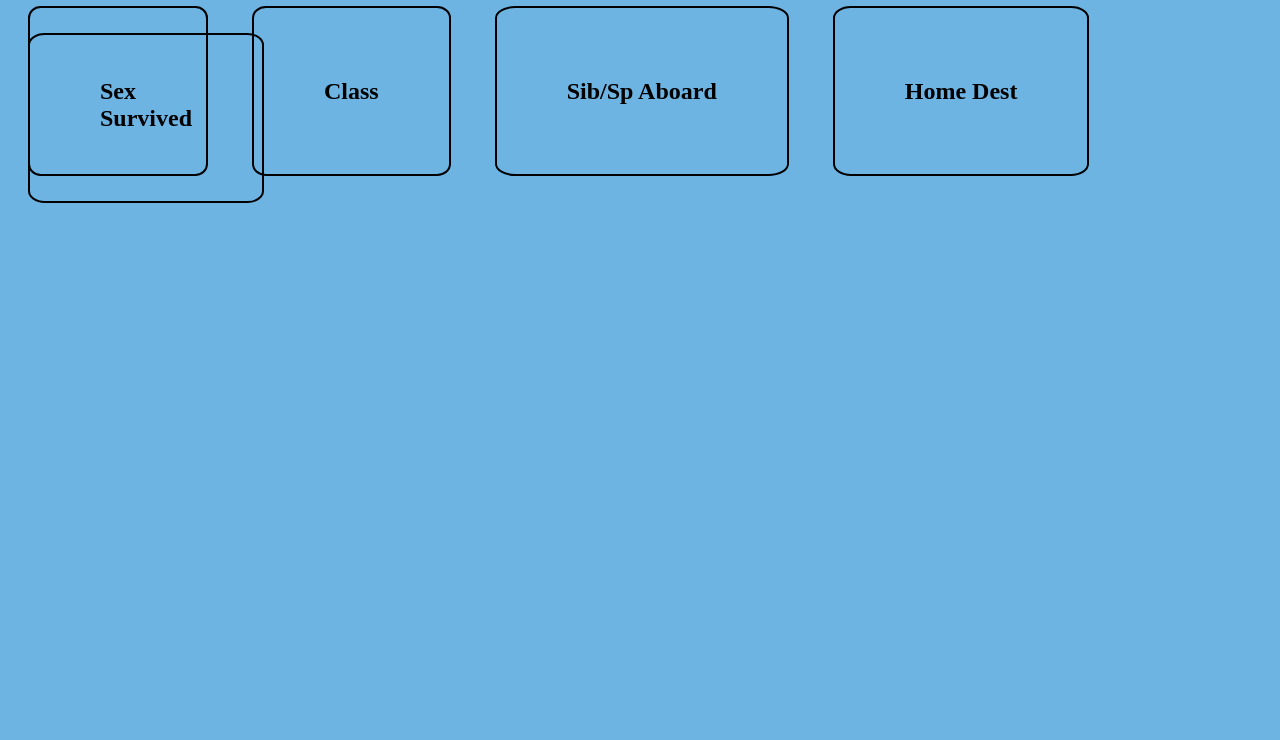
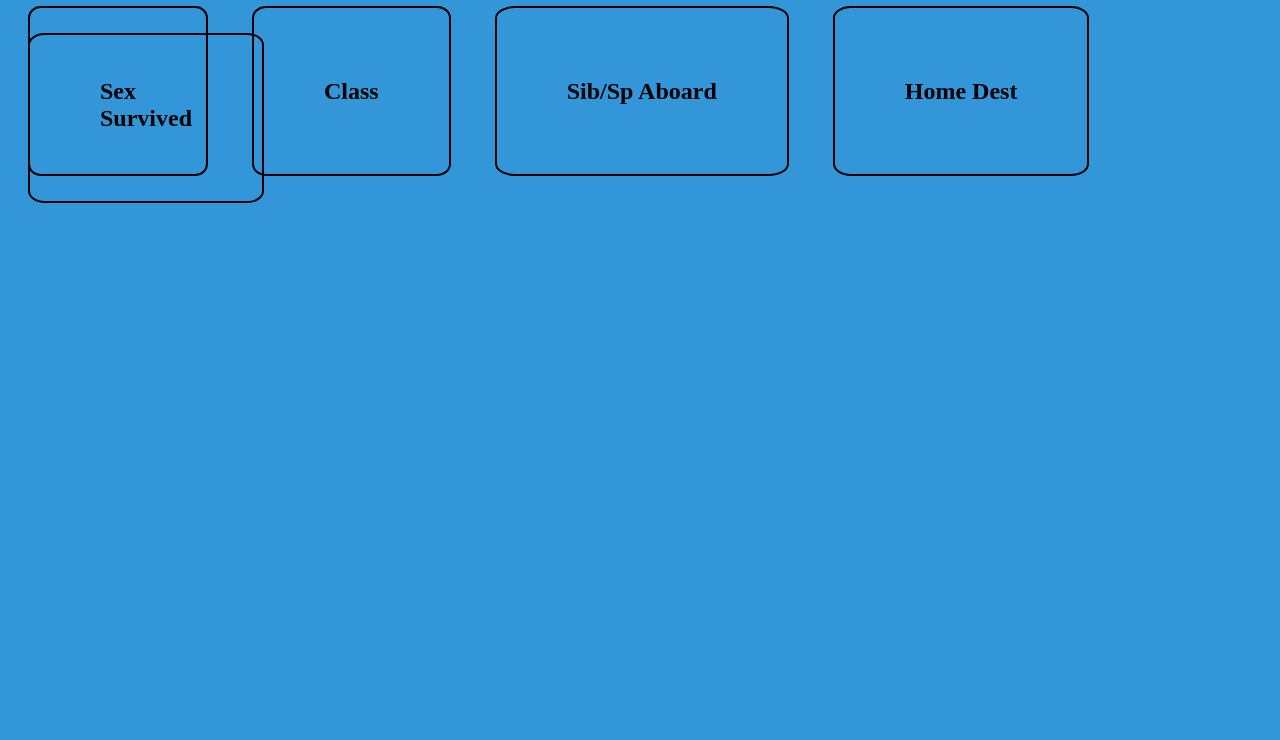
Before and after one commit to CSBinusInternational/HCI_ChartHW, a plain HTML site: page index.html in a window 1280 px wide. Shown: the part 60-800 px from the top of the page. Drawn offline with Linux system fonts and the light colour scheme.

Commit message:
Update index.css

```diff
--- a/index.css
+++ b/index.css
@@ -1,5 +1,5 @@
 body{
-    background-color:rgba(51, 150, 216, 0.712);
+    background-color:rgb(51, 150, 216);
 }
 h1{
     text-align: center;
```
